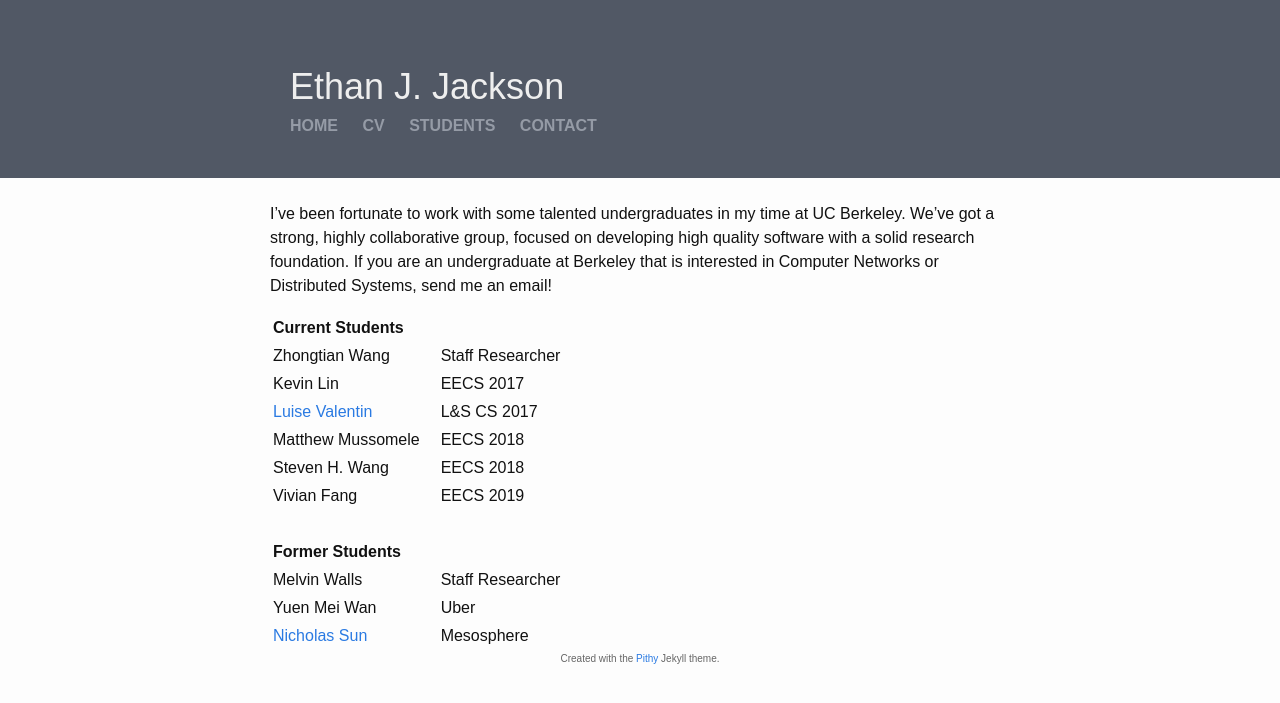
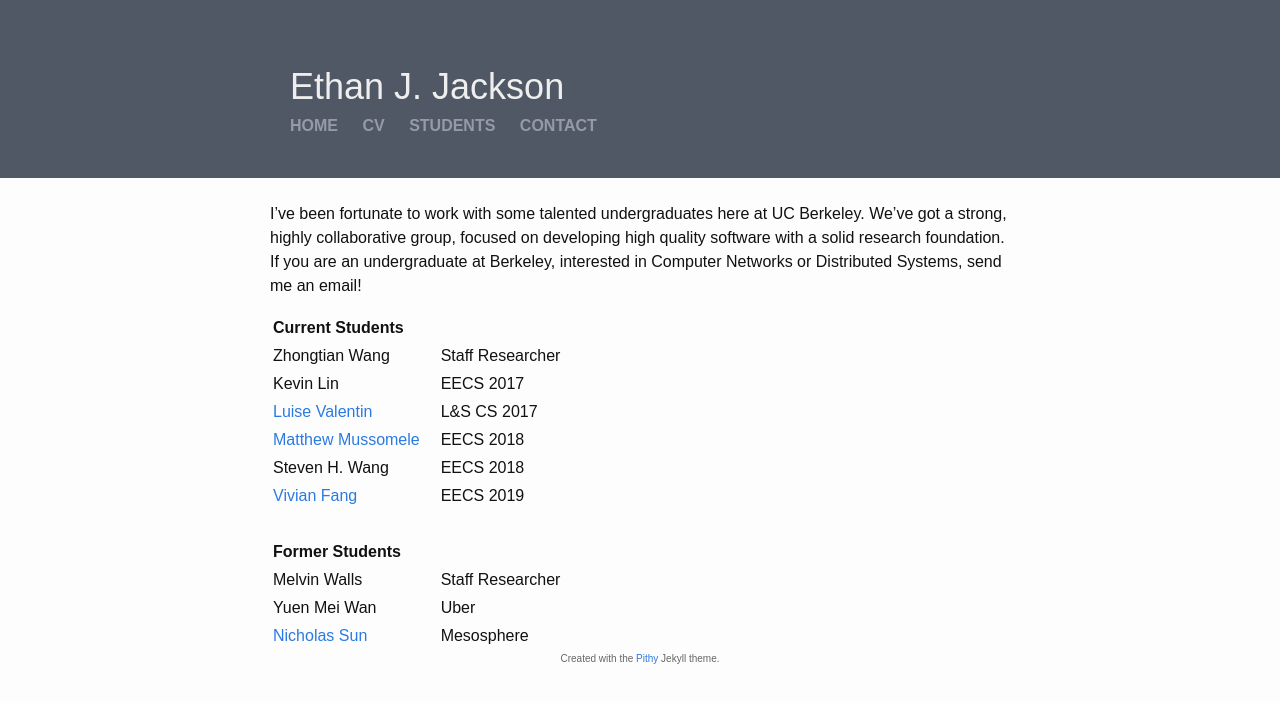
Before and after one commit to ejj/ejj.github.io, a Jekyll site: the page built from students.md, in a window 1280 px wide. Shown: the top 703 px of the page. Built offline with Jekyll 4.4.1, drawn with Linux system fonts in a browser that asks for light colours.

Commit message:
Add more website links

```diff
--- a/students.md
+++ b/students.md
@@ -2,19 +2,19 @@
 layout: default
 ---
 
-I've been fortunate to work with some talented undergraduates in my
-time at UC Berkeley.  We've got a strong, highly collaborative group, focused
+I've been fortunate to work with some talented undergraduates here
+at UC Berkeley.  We've got a strong, highly collaborative group, focused
 on developing high quality software with a solid research foundation.  If
-you are an undergraduate at Berkeley that is interested in Computer Networks
+you are an undergraduate at Berkeley, interested in Computer Networks
 or Distributed Systems, send me an email!
 
 |**Current Students**||||
 | Zhongtian Wang |||  Staff Researcher |
 | Kevin Lin ||| EECS 2017 |
 | [Luise Valentin](https://www.linkedin.com/in/luisevalentinrygaard) ||| L&S CS 2017 |
-| Matthew Mussomele ||| EECS 2018 |
+| [Matthew Mussomele](https://mmussomele.github.io/) ||| EECS 2018 |
 | Steven H. Wang ||| EECS 2018 |
-| Vivian Fang ||| EECS 2019 |
+| [Vivian Fang](http://www.vivian.tk) ||| EECS 2019 |
 |||||
 |**Former Students**||||
 | Melvin Walls |||  Staff Researcher |
```
